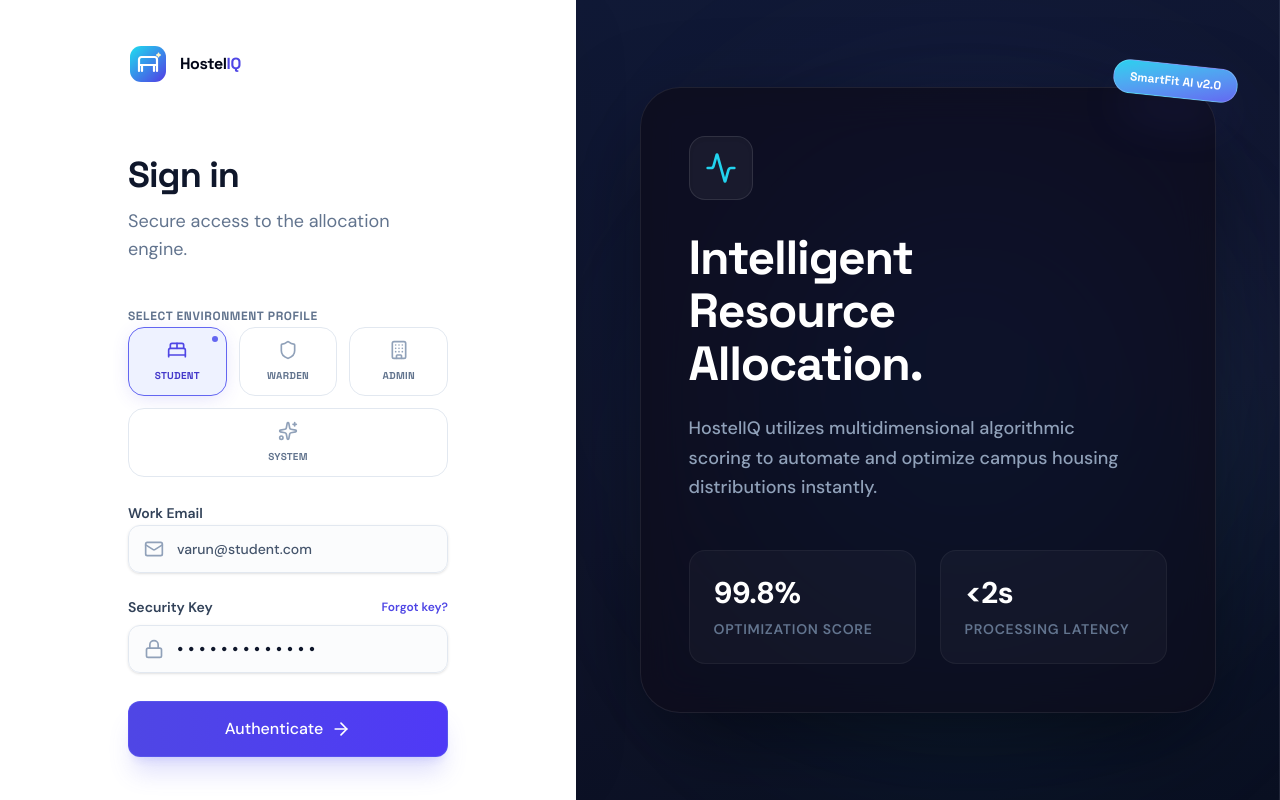
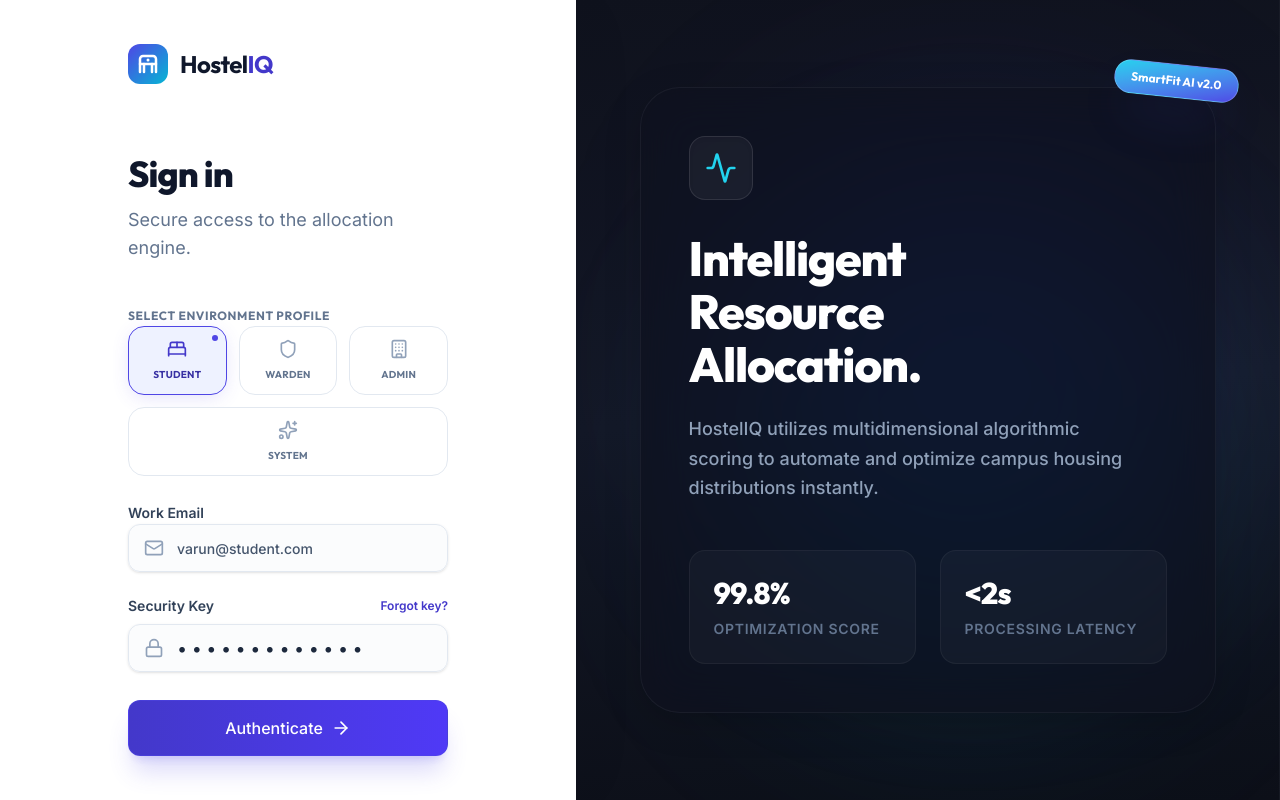
Before and after one commit to Varun-175/HostelIQ, a React (Vite) app in the folder frontend/: page /login in a window 1280 px wide. Built offline with nearby package versions, Linux system fonts and the light colour scheme; no server answers.

Commit message:
feat: apply global UI layout styling and additional tweaks

```diff
--- a/frontend/src/components/ui/Logo.tsx
+++ b/frontend/src/components/ui/Logo.tsx
@@ -4,24 +4,37 @@ interface LogoProps {
   compact?: boolean;
   className?: string;
   labelClassName?: string;
+  light?: boolean;
 }
 
-export function Logo({ compact = false, className, labelClassName }: LogoProps) {
+export function Logo({ compact = false, className, labelClassName, light = false }: LogoProps) {
   return (
     <div className={cn('inline-flex items-center gap-3', className)} aria-label="HostelIQ">
-      <svg className="h-10 w-10 shrink-0" viewBox="0 0 40 40" role="img" aria-hidden="true">
+      {/* Modern, abstract geometric logo mark */}
+      <svg className="h-10 w-10 shrink-0" viewBox="0 0 40 40" fill="none" xmlns="http://www.w3.org/2000/svg">
+        <rect width="40" height="40" rx="12" fill="url(#paint0_linear)" />
+        <path d="M12 28V15C12 13.3431 13.3431 12 15 12H25C26.6569 12 28 13.3431 28 15V28" stroke="white" strokeWidth="2.5" strokeLinecap="round" strokeLinejoin="round" />
+        <path d="M12 20H28" stroke="white" strokeWidth="2.5" strokeLinecap="round" />
+        <path d="M16 20V28" stroke="white" strokeWidth="2.5" strokeLinecap="round" />
+        <path d="M24 20V28" stroke="white" strokeWidth="2.5" strokeLinecap="round" />
+        <circle cx="20" cy="16" r="1.5" fill="white" />
         <defs>
-          <linearGradient id="hosteliq-logo-gradient" x1="5" y1="4" x2="35" y2="36" gradientUnits="userSpaceOnUse">
-            <stop stopColor="#22d3ee" />
-            <stop offset="1" stopColor="#4f46e5" />
+          <linearGradient id="paint0_linear" x1="0" y1="0" x2="40" y2="40" gradientUnits="userSpaceOnUse">
+            <stop stopColor="#4F46E5" />
+            <stop offset="1" stopColor="#06B6D4" />
           </linearGradient>
         </defs>
-        <rect x="2" y="2" width="36" height="36" rx="11" fill="url(#hosteliq-logo-gradient)" />
-        <path d="M11 27V15.5C11 14.12 12.12 13 13.5 13h13c1.38 0 2.5 1.12 2.5 2.5V27" fill="none" stroke="white" strokeWidth="2.2" strokeLinecap="round" />
-        <path d="M11 21h18M14 21v6M26 21v6" fill="none" stroke="white" strokeWidth="2.2" strokeLinecap="round" />
-        <path d="M30.5 9.5v3M29 11h3" fill="none" stroke="#fef3c7" strokeWidth="1.8" strokeLinecap="round" />
       </svg>
-      {!compact && <span className={cn('font-bold tracking-tight text-slate-950', labelClassName)}>Hostel<span className="text-primary-600">IQ</span></span>}
+
+      {!compact && (
+        <span className={cn(
+          'text-2xl font-bold tracking-tight display-font',
+          light ? 'text-white' : 'text-slate-900',
+          labelClassName
+        )}>
+          Hostel<span className={light ? 'text-primary-300' : 'text-primary-600'}>IQ</span>
+        </span>
+      )}
     </div>
   );
 }
--- a/frontend/src/index.css
+++ b/frontend/src/index.css
@@ -1,25 +1,25 @@
-@import url('https://fonts.googleapis.com/css2?family=DM+Sans:wght@400;500;600;700&family=Space+Grotesk:wght@500;600;700&display=swap');
+@import url('https://fonts.googleapis.com/css2?family=Inter:wght@400;500;600;700&family=Outfit:wght@400;500;600;700;800&display=swap');
 @import "tailwindcss";
 
 /* ═══════════════════════════════════════════════════════════
-   HOSTELIQ DESIGN SYSTEM — Premium Theme
+   HOSTELIQ DESIGN SYSTEM — Production Theme
    ═══════════════════════════════════════════════════════════ */
 
 @theme {
-  --font-sans: 'DM Sans', ui-sans-serif, system-ui, sans-serif;
+  --font-sans: 'Inter', ui-sans-serif, system-ui, -apple-system, sans-serif;
 
-  /* ── Primary: Deep Indigo-Violet ── */
+  /* ── Primary: Deep Indigo (More refined SaaS look) ── */
   --color-primary-50:  #eef2ff;
   --color-primary-100: #e0e7ff;
   --color-primary-200: #c7d2fe;
   --color-primary-300: #a5b4fc;
   --color-primary-400: #818cf8;
-  --color-primary-500: #6366f1;
-  --color-primary-600: #4f46e5;
-  --color-primary-700: #4338ca;
-  --color-primary-800: #3730a3;
-  --color-primary-900: #312e81;
-  --color-primary-950: #1e1b4b;
+  --color-primary-500: #4f46e5;
+  --color-primary-600: #4338ca;
+  --color-primary-700: #3730a3;
+  --color-primary-800: #312e81;
+  --color-primary-900: #252467;
+  --color-primary-950: #14133b;
 
   /* ── Accent: Cyan-Teal ── */
   --color-accent-400: #22d3ee;
@@ -29,8 +29,8 @@
   /* ── Success ── */
   --color-success-50:  #f0fdf4;
   --color-success-100: #dcfce7;
-  --color-success-500: #22c55e;
-  --color-success-600: #16a34a;
+  --color-success-500: #10b981;
+  --color-success-600: #059669;
 
   /* ── Warning ── */
   --color-warning-50:  #fffbeb;
@@ -45,9 +45,9 @@
   --color-danger-600: #dc2626;
 
   /* ── Sidebar ── */
-  --color-sidebar: #0f0e1a;
-  --color-sidebar-hover: #1a1830;
-  --color-sidebar-active: #252340;
+  --color-sidebar: #0f121d;
+  --color-sidebar-hover: #191c28;
+  --color-sidebar-active: #24293c;
 }
 
 /* ═══════════════════════════════════════════════════════════
@@ -60,9 +60,8 @@
   }
 
   body {
-    @apply text-slate-900 antialiased;
-    background-color: #f5f7fb;
-    background-image: radial-gradient(circle at 8% 0%, rgba(14, 165, 233, 0.1), transparent 28rem), radial-gradient(circle at 92% 8%, rgba(245, 158, 11, 0.08), transparent 24rem);
+    @apply text-slate-800 antialiased;
+    background-color: #fafbfc;
     font-feature-settings: 'cv02', 'cv03', 'cv04', 'cv11';
   }
 
@@ -70,8 +69,8 @@
     min-height: 100vh;
   }
 
-  h1, h2, h3, h4, button, [class*="font-bold"] {
-    font-family: 'Space Grotesk', 'DM Sans', sans-serif;
+  h1, h2, h3, h4, button, [class*="font-bold"], .display-font {
+    font-family: 'Outfit', sans-serif;
   }
 
   button, input, select, textarea {
@@ -79,11 +78,11 @@
   }
 
   ::selection {
-    background-color: #c7d2fe;
+    background-color: rgba(79, 70, 229, 0.2);
     color: #1e1b4b;
   }
 
-  /* Custom Scrollbar */
+  /* Custom Scrollbar - Subtler */
   ::-webkit-scrollbar {
     width: 6px;
     height: 6px;
@@ -92,11 +91,11 @@
     background: transparent;
   }
   ::-webkit-scrollbar-thumb {
-    background: #cbd5e1;
+    background: rgba(148, 163, 184, 0.4);
     border-radius: 9999px;
   }
   ::-webkit-scrollbar-thumb:hover {
-    background: #94a3b8;
+    background: rgba(148, 163, 184, 0.7);
   }
 }
 
@@ -110,17 +109,17 @@
 }
 
 @keyframes slideUp {
-  from { opacity: 0; transform: translateY(16px); }
+  from { opacity: 0; transform: translateY(20px); }
   to { opacity: 1; transform: translateY(0); }
 }
 
 @keyframes slideDown {
-  from { opacity: 0; transform: translateY(-8px); }
+  from { opacity: 0; transform: translateY(-10px); }
   to { opacity: 1; transform: translateY(0); }
 }
 
 @keyframes scaleIn {
-  from { opacity: 0; transform: scale(0.95); }
+  from { opacity: 0; transform: scale(0.97); }
   to { opacity: 1; transform: scale(1); }
 }
 
@@ -129,14 +128,11 @@
   100% { background-position: 200% 0; }
 }
 
-@keyframes pulse-ring {
-  0% { transform: scale(0.8); opacity: 0.5; }
-  80%, 100% { transform: scale(2); opacity: 0; }
-}
-
 @keyframes float {
-  0%, 100% { transform: translateY(0px); }
-  50% { transform: translateY(-6px); }
+  0%, 100% { transform: translateY(0px) rotate(0deg); }
+  25% { transform: translateY(-8px) rotate(1deg); }
+  50% { transform: translateY(-12px) rotate(0deg); }
+  75% { transform: translateY(-8px) rotate(-1deg); }
 }
 
 @keyframes gradient-shift {
@@ -145,168 +141,107 @@
   100% { background-position: 0% 50%; }
 }
 
-@keyframes count-up {
-  from { opacity: 0; transform: translateY(8px); }
-  to { opacity: 1; transform: translateY(0); }
-}
-
-@keyframes progress-fill {
-  from { width: 0%; }
-}
-
-@keyframes draw-circle {
-  from { stroke-dashoffset: 283; }
-}
-
 /* ═══════════════════════════════════════════════════════════
    UTILITY CLASSES
    ═══════════════════════════════════════════════════════════ */
 
 @layer utilities {
-  /* Glass Effects */
+  /* High-End Glass Effects */
   .glass {
-    background: rgba(255, 255, 255, 0.7);
-    backdrop-filter: blur(16px) saturate(180%);
-    -webkit-backdrop-filter: blur(16px) saturate(180%);
-    border: 1px solid rgba(255, 255, 255, 0.3);
+    background: rgba(255, 255, 255, 0.65);
+    backdrop-filter: blur(20px) saturate(180%);
+    -webkit-backdrop-filter: blur(20px) saturate(180%);
+    border: 1px solid rgba(255, 255, 255, 0.8);
+    box-shadow: 0 4px 24px -1px rgba(0, 0, 0, 0.03);
   }
 
   .glass-dark {
-    background: rgba(15, 14, 26, 0.85);
-    backdrop-filter: blur(20px) saturate(200%);
-    -webkit-backdrop-filter: blur(20px) saturate(200%);
-    border: 1px solid rgba(255, 255, 255, 0.08);
+    background: rgba(15, 18, 29, 0.8);
+    backdrop-filter: blur(24px) saturate(200%);
+    -webkit-backdrop-filter: blur(24px) saturate(200%);
+    border: 1px solid rgba(255, 255, 255, 0.05);
+    box-shadow: 0 10px 40px -4px rgba(0, 0, 0, 0.2);
   }
 
   .glass-card {
-    background: rgba(255, 255, 255, 0.6);
-    backdrop-filter: blur(12px);
-    -webkit-backdrop-filter: blur(12px);
-    border: 1px solid rgba(255, 255, 255, 0.5);
-    box-shadow: 0 4px 30px rgba(0, 0, 0, 0.04);
+    background: linear-gradient(145deg, rgba(255, 255, 255, 1) 0%, rgba(250, 251, 253, 0.8) 100%);
+    border: 1px solid rgba(226, 232, 240, 0.8);
+    box-shadow: 0 8px 30px rgba(0, 0, 0, 0.03);
   }
 
-  .surface-panel {
-    background: rgba(255, 255, 255, 0.78);
-    border: 1px solid rgba(148, 163, 184, 0.18);
-    box-shadow: 0 18px 45px rgba(15, 23, 42, 0.06);
-    backdrop-filter: blur(18px);
+  /* Sophisticated Canvas Background */
+  .app-canvas {
+    background-color: #fafbfc;
+    background-image:
+      radial-gradient(circle at 15% 0%, rgba(79, 70, 229, 0.04), transparent 40rem),
+      radial-gradient(circle at 85% 20%, rgba(6, 182, 212, 0.03), transparent 30rem),
+      linear-gradient(rgba(255, 255, 255, 0) 0%, rgba(248, 250, 252, 1) 100%);
   }
 
-  .app-canvas {
-    background: #f4f7fb;
-    background-image: radial-gradient(circle at 15% -10%, rgba(34, 211, 238, 0.16), transparent 28rem), radial-gradient(circle at 88% 8%, rgba(251, 191, 36, 0.1), transparent 24rem);
+  /* Deep Premium Sidebar */
+  .sidebar-surface {
+    background: linear-gradient(175deg, #0f121d 0%, #151927 50%, #0c0f18 100%);
+    border-right: 1px solid rgba(255, 255, 255, 0.04);
+    box-shadow: 1px 0 10px rgba(0,0,0,0.2);
   }
 
-  .sidebar-surface {
-    background: linear-gradient(165deg, #101936 0%, #11152c 56%, #0a1022 100%);
-    border-right: 1px solid rgba(255, 255, 255, 0.08);
-    box-shadow: 14px 0 40px rgba(15, 23, 42, 0.12);
+  /* Smooth Focus */
+  .focus-ring:focus-visible {
+    outline: 2px solid rgba(79, 70, 229, 0.4);
+    outline-offset: 2px;
   }
 
-  .focus-ring:focus-visible {
-    outline: 3px solid rgba(14, 165, 233, 0.35);
-    outline-offset: 3px;
-  }
-
-  /* Gradient Text */
+  /* Modern Gradients */
   .gradient-text {
-    background: linear-gradient(135deg, #6366f1, #8b5cf6, #06b6d4);
+    background: linear-gradient(135deg, #4f46e5, #8b5cf6, #06b6d4);
     -webkit-background-clip: text;
     -webkit-text-fill-color: transparent;
     background-clip: text;
   }
 
   .gradient-text-score {
-    background: linear-gradient(135deg, #22c55e, #06b6d4, #6366f1);
+    background: linear-gradient(135deg, #10b981, #06b6d4, #4f46e5);
     -webkit-background-clip: text;
     -webkit-text-fill-color: transparent;
     background-clip: text;
   }
 
-  /* Animated Background */
   .bg-gradient-animated {
-    background: linear-gradient(-45deg, #1e1b4b, #312e81, #4338ca, #0891b2);
+    background: linear-gradient(-45deg, #14133b, #252467, #4f46e5, #0891b2);
     background-size: 400% 400%;
-    animation: gradient-shift 12s ease infinite;
+    animation: gradient-shift 15s ease infinite;
   }
 
-  /* Animations */
-  .animate-fade-in {
-    animation: fadeIn 0.4s ease-out forwards;
-  }
+  /* Animation Classes */
+  .animate-fade-in { animation: fadeIn 0.5s cubic-bezier(0.16, 1, 0.3, 1) forwards; }
+  .animate-slide-up { animation: slideUp 0.6s cubic-bezier(0.16, 1, 0.3, 1) forwards; }
+  .animate-scale-in { animation: scaleIn 0.4s cubic-bezier(0.16, 1, 0.3, 1) forwards; }
+  .animate-float { animation: float 6s ease-in-out infinite; }
 
-  .animate-slide-up {
-    animation: slideUp 0.5s ease-out forwards;
-  }
-
-  .animate-slide-down {
-    animation: slideDown 0.3s ease-out forwards;
-  }
-
-  .animate-scale-in {
-    animation: scaleIn 0.3s ease-out forwards;
-  }
-
-  .animate-shimmer {
-    background: linear-gradient(90deg, #f1f5f9 25%, #e2e8f0 50%, #f1f5f9 75%);
-    background-size: 200% 100%;
-    animation: shimmer 1.5s infinite;
-  }
-
-  .animate-float {
-    animation: float 3s ease-in-out infinite;
-  }
-
-  .animate-count-up {
-    animation: count-up 0.6s ease-out forwards;
-  }
-
-  .animate-progress-fill {
-    animation: progress-fill 1s ease-out forwards;
-  }
-
-  /* Staggered Children */
+  /* Staggered Loading */
   .stagger-children > * {
     opacity: 0;
-    animation: slideUp 0.4s ease-out forwards;
+    animation: slideUp 0.5s cubic-bezier(0.16, 1, 0.3, 1) forwards;
   }
   .stagger-children > *:nth-child(1) { animation-delay: 0.05s; }
   .stagger-children > *:nth-child(2) { animation-delay: 0.1s; }
   .stagger-children > *:nth-child(3) { animation-delay: 0.15s; }
   .stagger-children > *:nth-child(4) { animation-delay: 0.2s; }
   .stagger-children > *:nth-child(5) { animation-delay: 0.25s; }
-  .stagger-children > *:nth-child(6) { animation-delay: 0.3s; }
-  .stagger-children > *:nth-child(7) { animation-delay: 0.35s; }
-  .stagger-children > *:nth-child(8) { animation-delay: 0.4s; }
 
-  /* Neumorphism */
-  .neu-flat {
-    box-shadow: 6px 6px 12px rgba(0,0,0,0.06), -6px -6px 12px rgba(255,255,255,0.8);
-  }
-
-  .neu-pressed {
-    box-shadow: inset 4px 4px 8px rgba(0,0,0,0.06), inset -4px -4px 8px rgba(255,255,255,0.8);
-  }
-
-  /* Hover Effects */
+  /* Micro-interactions */
   .hover-lift {
-    transition: transform 0.2s ease, box-shadow 0.2s ease;
+    transition: transform 0.25s cubic-bezier(0.16, 1, 0.3, 1), box-shadow 0.25s cubic-bezier(0.16, 1, 0.3, 1);
   }
   .hover-lift:hover {
-    transform: translateY(-2px);
-    box-shadow: 0 8px 25px rgba(0,0,0,0.08);
-  }
-
-  .hover-glow:hover {
-    box-shadow: 0 0 20px rgba(99, 102, 241, 0.15);
+    transform: translateY(-3px);
+    box-shadow: 0 12px 30px -4px rgba(0,0,0,0.06), 0 4px 10px -2px rgba(0,0,0,0.02);
   }
 
   @media (prefers-reduced-motion: reduce) {
     *, *::before, *::after {
       animation-duration: 0.01ms !important;
       animation-iteration-count: 1 !important;
-      scroll-behavior: auto !important;
       transition-duration: 0.01ms !important;
     }
   }
```
Also changed, not shown: frontend/src/components/layout/AppShell.tsx (+6 -4 lines), frontend/src/components/layout/Sidebar.tsx (+34 -22 lines), frontend/src/components/layout/Topbar.tsx (+65 -31 lines), 1 other file (tests, documents, lock files or other folders).
